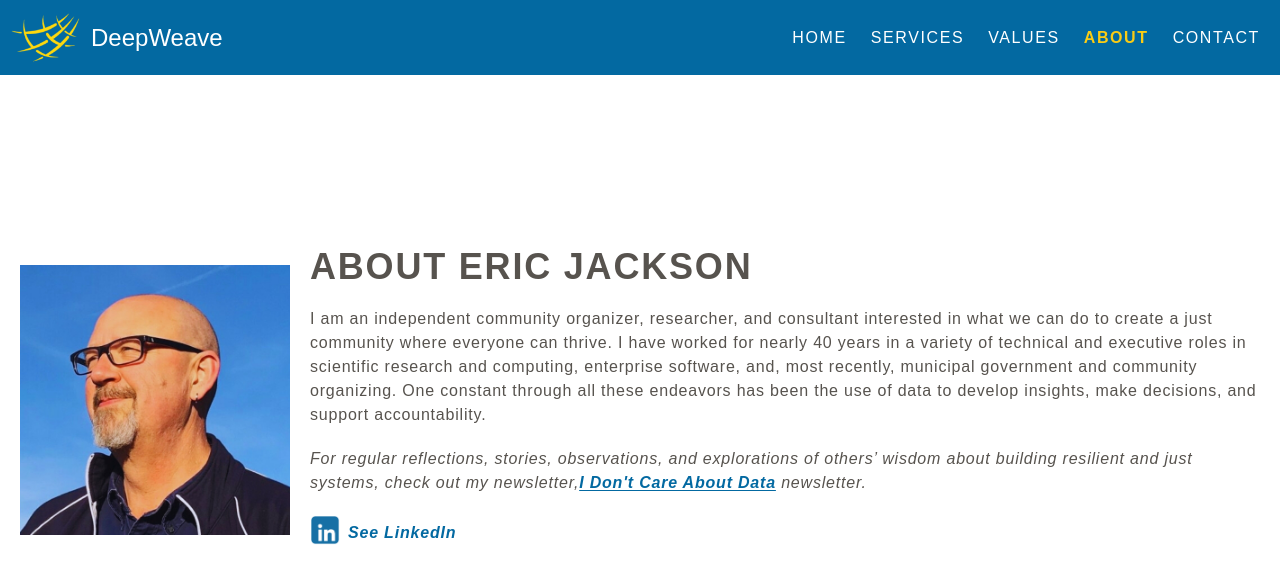
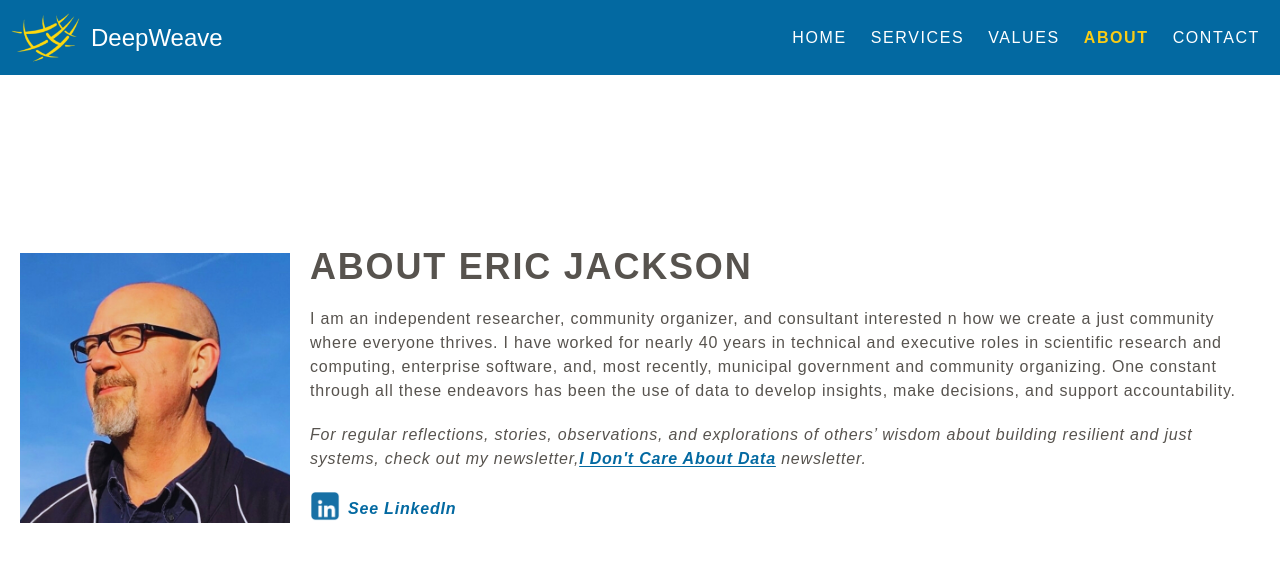
Before and after one commit to DeepWeave/deepweave-website, a Next.js app: page /about in a window 1280 px wide. Shown: the top 582 px of the page. Built offline with nearby package versions, Linux system fonts and the light colour scheme.

Commit message:
Updating About page

```diff
--- a/src/app/about/page.tsx
+++ b/src/app/about/page.tsx
@@ -20,9 +20,9 @@ export default function About() {
 						About Eric Jackson
 					</h1>
 					<p className='text-stone-600 mt-5 text-center tracking-wider px-20 md:text-left md:px-0 md:w-full'>
-						I am an independent community organizer, researcher, and consultant interested
-						in what we can do to create a just community where everyone can thrive. I have
-						worked for nearly 40 years in a variety of technical and executive roles in
+						I am an independent researcher, community organizer, and consultant interested
+						n how we create a just community where everyone thrives. I have
+						worked for nearly 40 years in technical and executive roles in
 						scientific research and computing, enterprise software, and, most recently,
 						municipal government and community organizing. One constant through all these
 						endeavors has been the use of data to develop insights, make decisions, and
```
